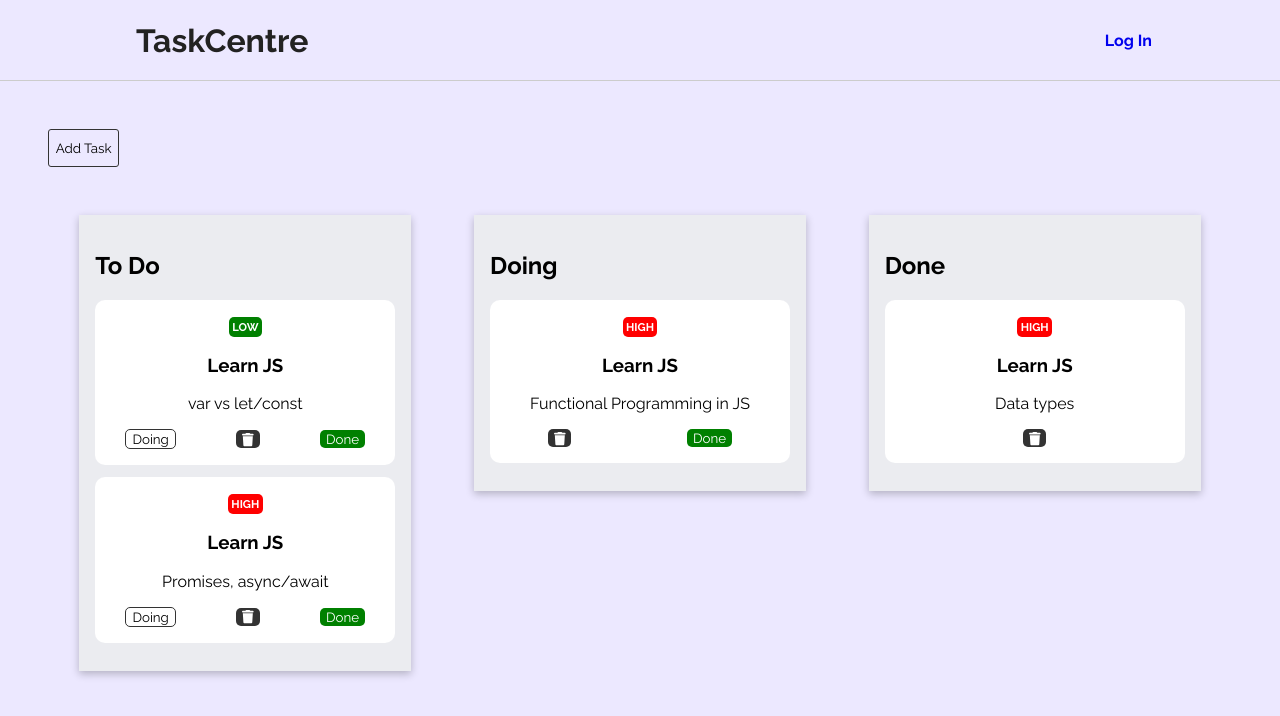
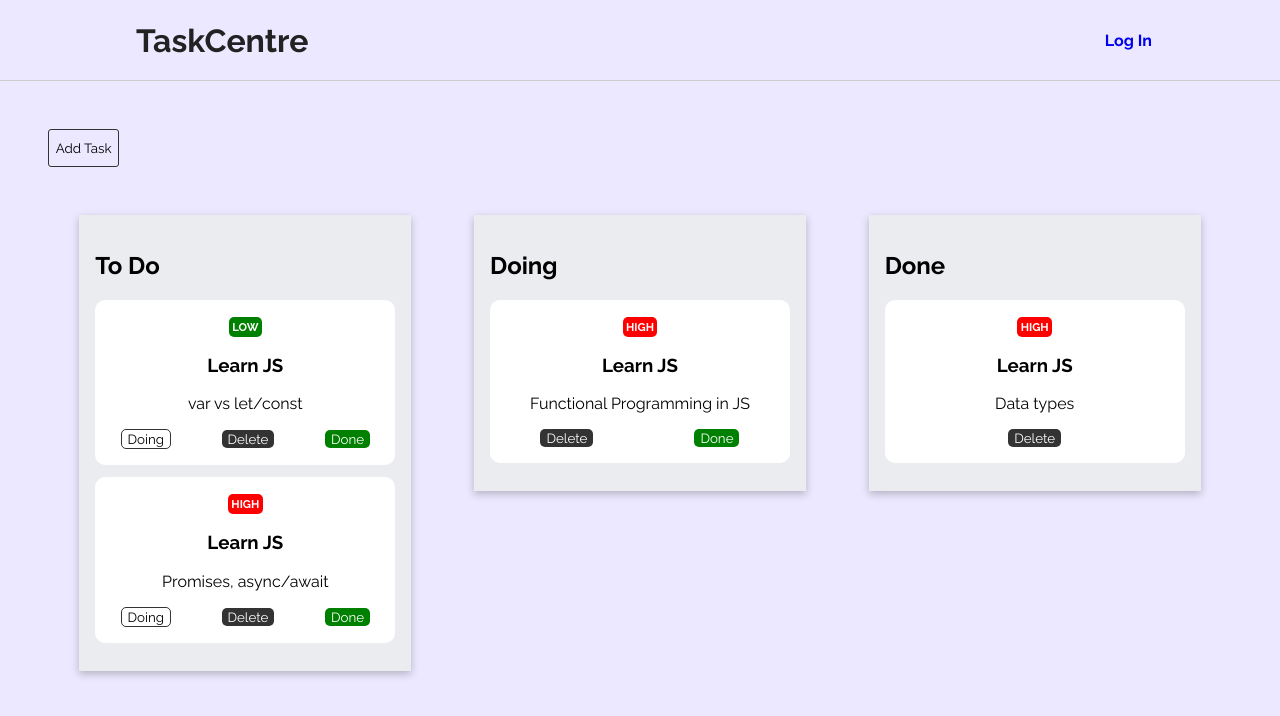
Before and after one commit to edgarkhudoyan/react-task-tracker, a React (Create React App) app: page /boards/js in a window 1280 px wide. Shown: the top 716 px of the page. Built offline with nearby package versions, Linux system fonts and the light colour scheme.

Commit message:
add move to doing/done sections

```diff
--- a/src/components/TaskDivs/Doing.js
+++ b/src/components/TaskDivs/Doing.js
@@ -4,14 +4,27 @@ import { useStyles } from "./styles";
 import { FontAwesomeIcon } from "@fortawesome/react-fontawesome";
 import { faTrash } from "@fortawesome/free-solid-svg-icons";
 
-const Doing = ({ status }) => {
+const Doing = () => {
   const styles = useStyles();
   const [tasks, setTasks] = useContext(TaskContext);
+
+  const setDoneHandler = (e) => {
+    tasks.map((task) => {
+      if (task.id === e.target.id) {
+        return setTasks([...tasks, (task.status = "done")]);
+      }
+    });
+  };
+
+  const deleteTask = (e) => {
+    setTasks(tasks.filter((task) => task.id !== e.target.id));
+  };
+
   return (
     <div className={styles.tasks}>
       <h2>Doing</h2>
       {tasks.map((task) =>
-        task.status === status ? (
+        task.status === "doing" ? (
           <div key={task.id} className={styles.task}>
             <span
               className={
@@ -31,10 +44,20 @@ const Doing = ({ status }) => {
               <p> {task.description}</p>
             </div>
             <div className={styles.buttons}>
-              <button className={styles.delete}>
-                <FontAwesomeIcon icon={faTrash} />
+              <button
+                id={task.id}
+                onClick={deleteTask}
+                className={styles.delete}
+              >
+                Delete
               </button>
-              <button className={styles.done}>Done</button>
+              <button
+                id={task.id}
+                className={styles.done}
+                onClick={setDoneHandler}
+              >
+                Done
+              </button>
             </div>
           </div>
         ) : (
--- a/src/components/TaskDivs/Done.js
+++ b/src/components/TaskDivs/Done.js
@@ -4,14 +4,19 @@ import { useStyles } from "./styles";
 import { FontAwesomeIcon } from "@fortawesome/react-fontawesome";
 import { faTrash } from "@fortawesome/free-solid-svg-icons";
 
-const Done = ({ status }) => {
+const Done = () => {
   const styles = useStyles();
   const [tasks, setTasks] = useContext(TaskContext);
+
+  const deleteTask = (e) => {
+    setTasks(tasks.filter((task) => task.id !== e.target.id));
+  };
+
   return (
     <div className={styles.tasks}>
       <h2>Done</h2>
       {tasks.map((task) =>
-        task.status === status ? (
+        task.status === "done" ? (
           <div key={task.id} className={styles.task}>
             <span
               className={
@@ -31,8 +36,12 @@ const Done = ({ status }) => {
               <p> {task.description}</p>
             </div>
             <div className={styles.buttons}>
-              <button className={styles.delete}>
-                <FontAwesomeIcon icon={faTrash} />
+              <button
+                id={task.id}
+                onClick={deleteTask}
+                className={styles.delete}
+              >
+                Delete
               </button>
             </div>
           </div>
--- a/src/components/TaskDivs/Todo.js
+++ b/src/components/TaskDivs/Todo.js
@@ -1,18 +1,36 @@
 import { useContext } from "react";
 import { TaskContext } from "../../TaskContext";
 import { useStyles } from "./styles";
-import { FontAwesomeIcon } from "@fortawesome/react-fontawesome";
-import { faTrash } from "@fortawesome/free-solid-svg-icons";
 
-const Todo = ({ status }) => {
+const Todo = () => {
   const styles = useStyles();
   const [tasks, setTasks] = useContext(TaskContext);
+
+  const setDoingHandler = (e) => {
+    tasks.map((task) => {
+      if (task.id === e.target.id) {
+        return setTasks([...tasks, (task.status = "doing")]);
+      }
+    });
+  };
+
+  const setDoneHandler = (e) => {
+    tasks.map((task) => {
+      if (task.id === e.target.id) {
+        return setTasks([...tasks, (task.status = "done")]);
+      }
+    });
+  };
+
+  const deleteTask = (e) => {
+    setTasks(tasks.filter((task) => task.id !== e.target.id));
+  };
 
   return (
     <div className={styles.tasks}>
       <h2>To Do</h2>
       {tasks.map((task) =>
-        task.status === status ? (
+        task.status === "todo" ? (
           <div key={task.id} className={styles.task}>
             <span
               className={
@@ -32,11 +50,27 @@ const Todo = ({ status }) => {
               <p> {task.description}</p>
             </div>
             <div className={styles.buttons}>
-              <button className={styles.doing}>Doing</button>
-              <button className={styles.delete}>
-                <FontAwesomeIcon icon={faTrash} />
+              <button
+                id={task.id}
+                onClick={setDoingHandler}
+                className={styles.doing}
+              >
+                Doing
               </button>
-              <button className={styles.done}>Done</button>
+              <button
+                id={task.id}
+                className={styles.delete}
+                onClick={deleteTask}
+              >
+                Delete
+              </button>
+              <button
+                id={task.id}
+                className={styles.done}
+                onClick={setDoneHandler}
+              >
+                Done
+              </button>
             </div>
           </div>
         ) : (
--- a/src/pages/TaskLists.js
+++ b/src/pages/TaskLists.js
@@ -1,3 +1,5 @@
+import { useContext } from "react";
+import { TaskContext } from "../TaskContext";
 import Todo from "../components/TaskDivs/Todo";
 import Doing from "../components/TaskDivs/Doing";
 import Done from "../components/TaskDivs/Done";
@@ -23,6 +25,8 @@ const useStyles = createUseStyles({
 });
 
 const TaskLists = () => {
+  const [tasks, setTasks] = useContext(TaskContext);
+
   const styles = useStyles();
 
   return (
@@ -31,9 +35,9 @@ const TaskLists = () => {
         <AddTask />
       </div>
       <div className={styles.tasks}>
-        <Todo status="todo" />
-        <Doing status="doing" />
-        <Done status="done" />
+        <Todo />
+        <Doing />
+        <Done />
       </div>
     </div>
   );
```
